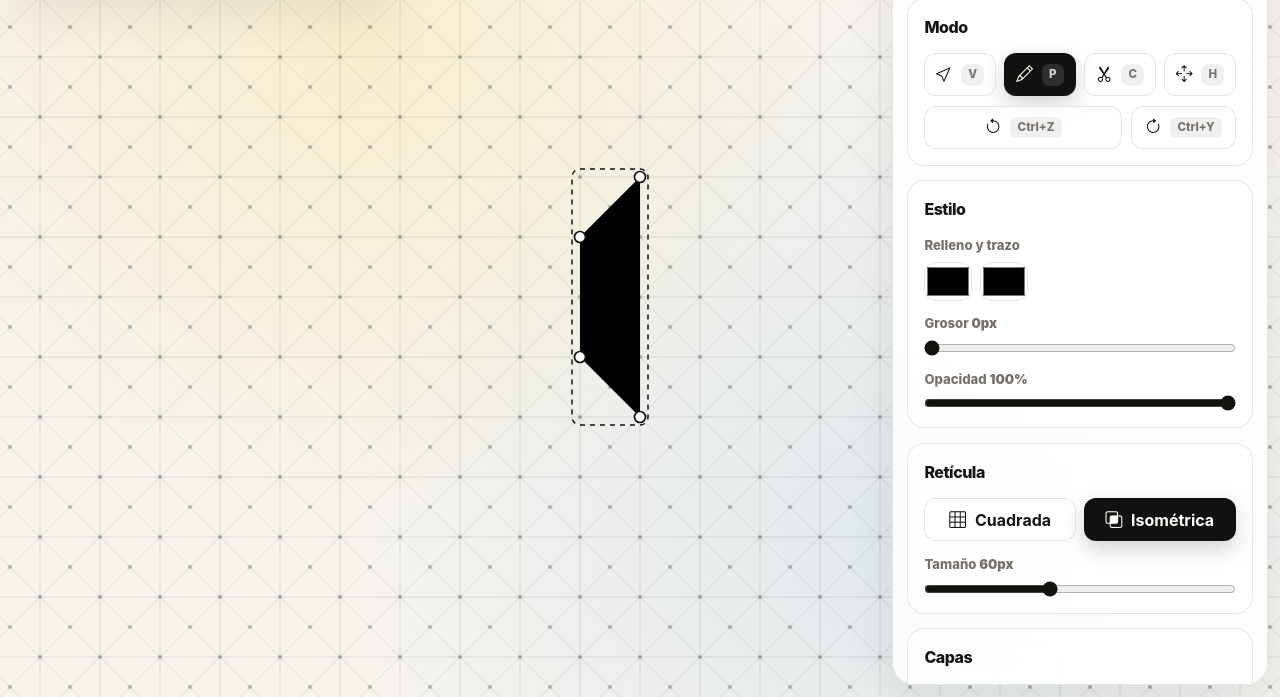
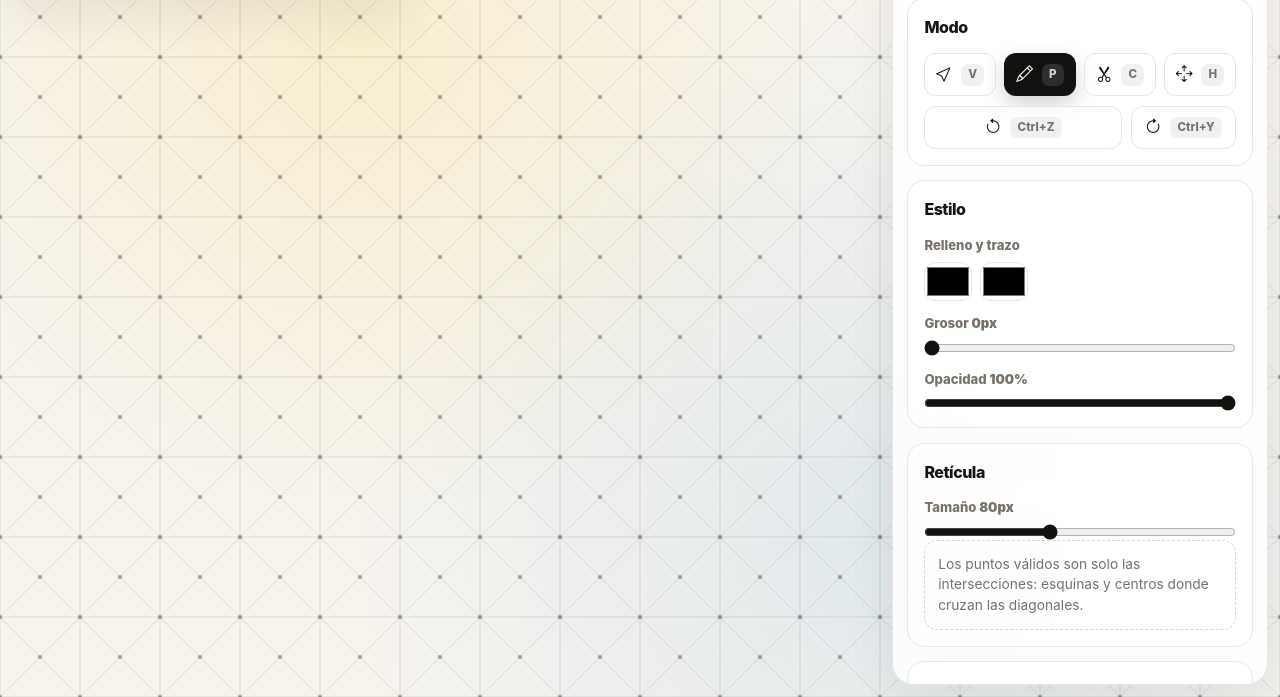
Before and after one commit to jalonsomerchan/logo-creator, a website built with Vite: page index.html in a window 1280 px wide. Shown: the part 103-800 px from the top of the page. Built offline with nearby package versions, Linux system fonts and the light colour scheme.

Commit message:
Use rebuilt grid intersection editor

```diff
--- a/index.html
+++ b/index.html
@@ -17,6 +17,6 @@
   <body>
     <noscript>Necesitas activar JavaScript para usar Logo Creator.</noscript>
     <main id="app" class="app-shell"></main>
-    <script type="module" src="/src/js/app5.js"></script>
+    <script type="module" src="/src/js/app6.js"></script>
   </body>
 </html>
```
